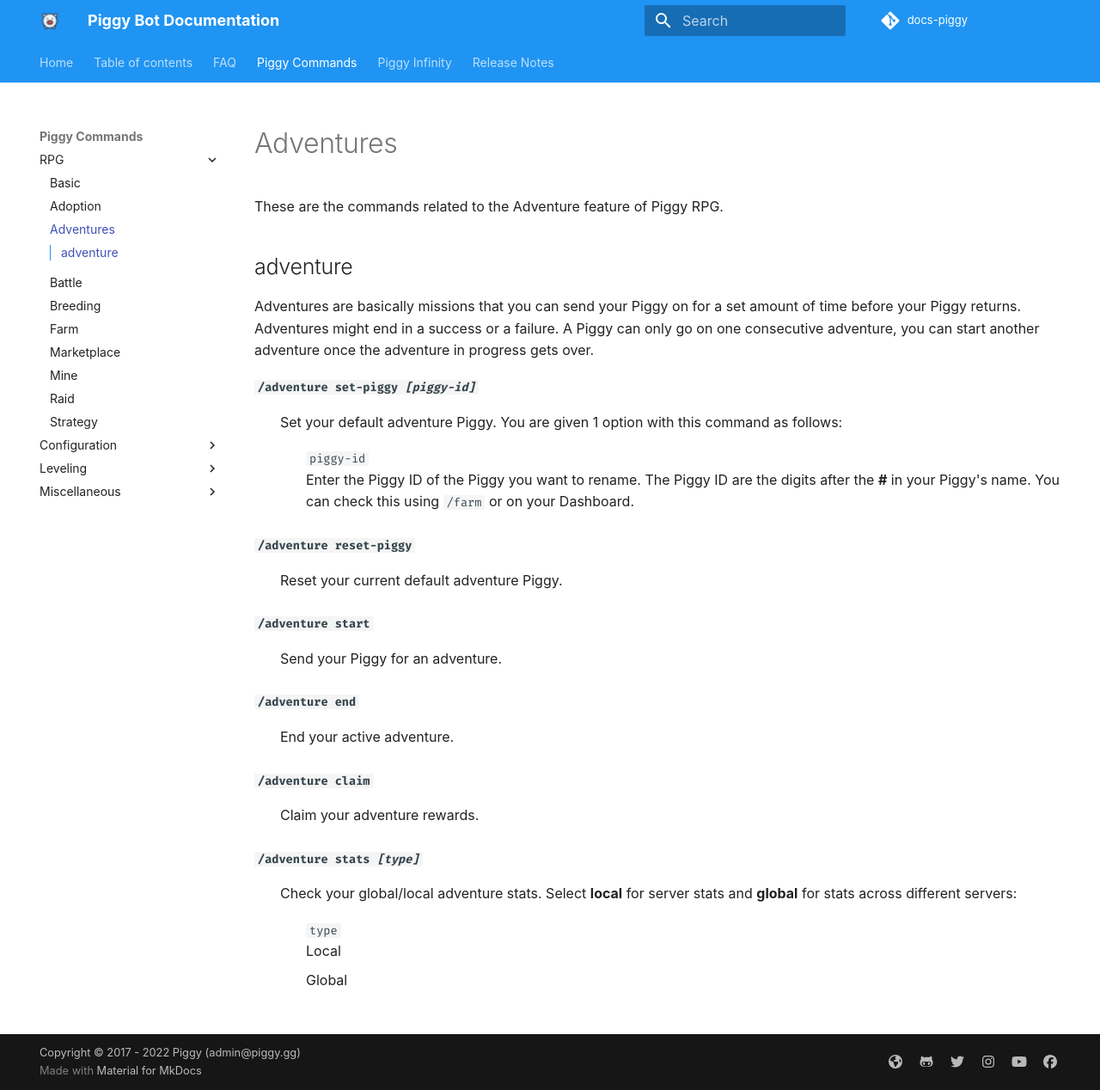
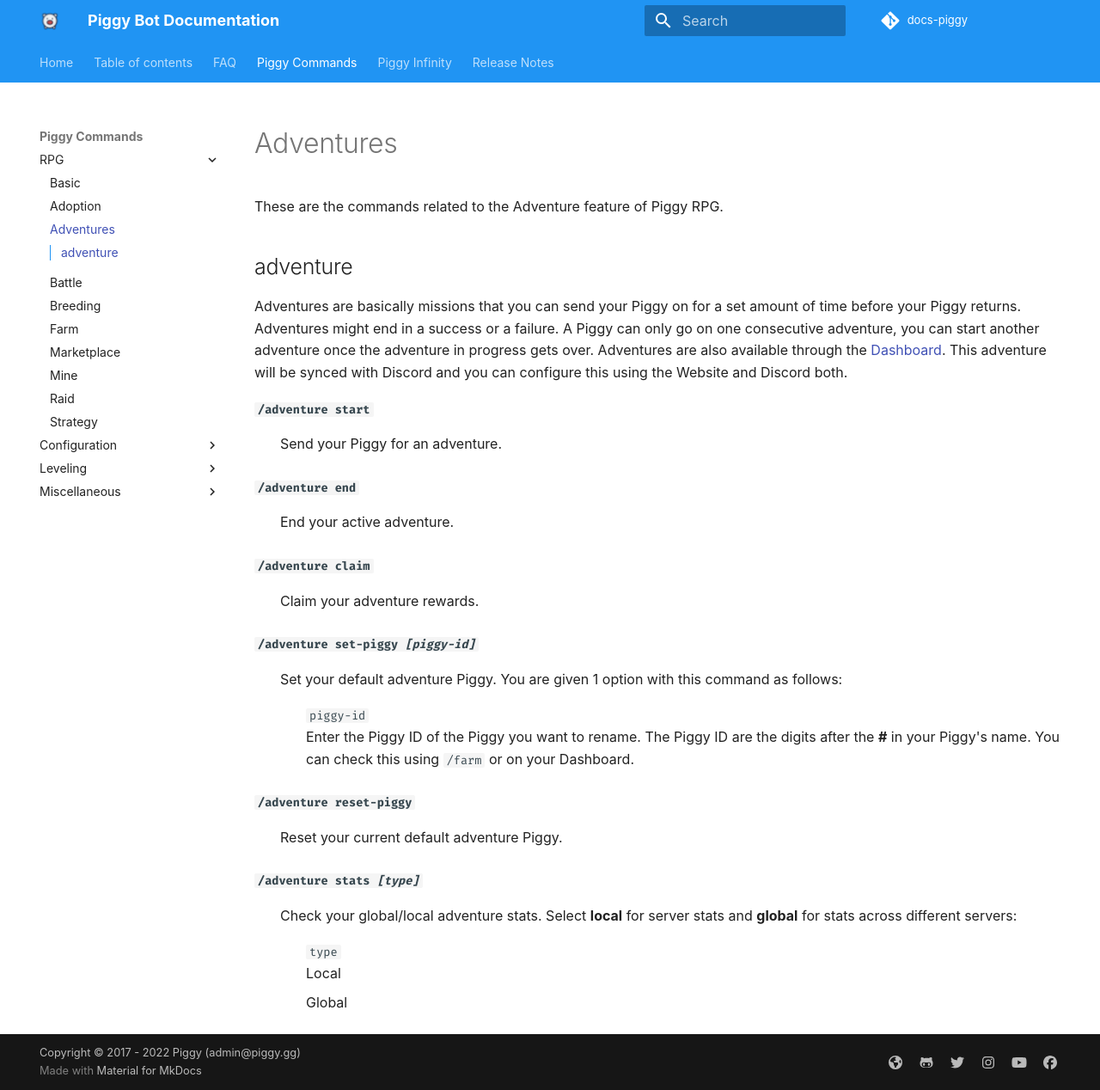
Before and after one commit to botlabs-gg/docs-piggy, an MkDocs documentation site: the page built from docs/Piggy-Commands/RPG/adventure.md, in a window 1280 px wide and 1268 px high. Shown: the whole window at 86% size. Built offline with MkDocs 1.6.1 and Material for MkDocs 9.7.7, drawn with Linux system fonts in a browser that asks for light colours; some web fonts are replaced; comment, search, counter and statistics services are not loaded.

Commit message:
Reordered adventure commands and added dashboard link

```diff
--- a/docs/Piggy-Commands/RPG/adventure.md
+++ b/docs/Piggy-Commands/RPG/adventure.md
@@ -2,8 +2,14 @@
 These are the commands related to the Adventure feature of Piggy RPG.
 
 ## adventure
-Adventures are basically missions that you can send your Piggy on for a set amount of time before your Piggy returns. Adventures might end in a success or a failure. A Piggy can only go on one consecutive adventure, you can start another adventure once the adventure in progress gets over.
+Adventures are basically missions that you can send your Piggy on for a set amount of time before your Piggy returns. Adventures might end in a success or a failure. A Piggy can only go on one consecutive adventure, you can start another adventure once the adventure in progress gets over. Adventures are also available through the <a href="https://piggy.gg/my-piggy/play/adventure">Dashboard</a>. This adventure will be synced with Discord and you can configure this using the Website and Discord both.
 <dl>
+<dt><code><b>/adventure start</b></code>
+<dd>Send your Piggy for an adventure.
+<dt><code><b>/adventure end</b></code>
+<dd>End your active adventure.
+<dt><code><b>/adventure claim</b></code>
+<dd>Claim your adventure rewards.
 <dt><code><b>/adventure set-piggy <i>[piggy-id]</i></b></code>
 <dd>Set your default adventure Piggy. You are given 1 option with this command as follows:
 <ul style="list-style-type: none;">
```
Also changed, not shown: other parts of docs/Piggy-Commands/RPG/adventure.md (+0 -6 lines).
